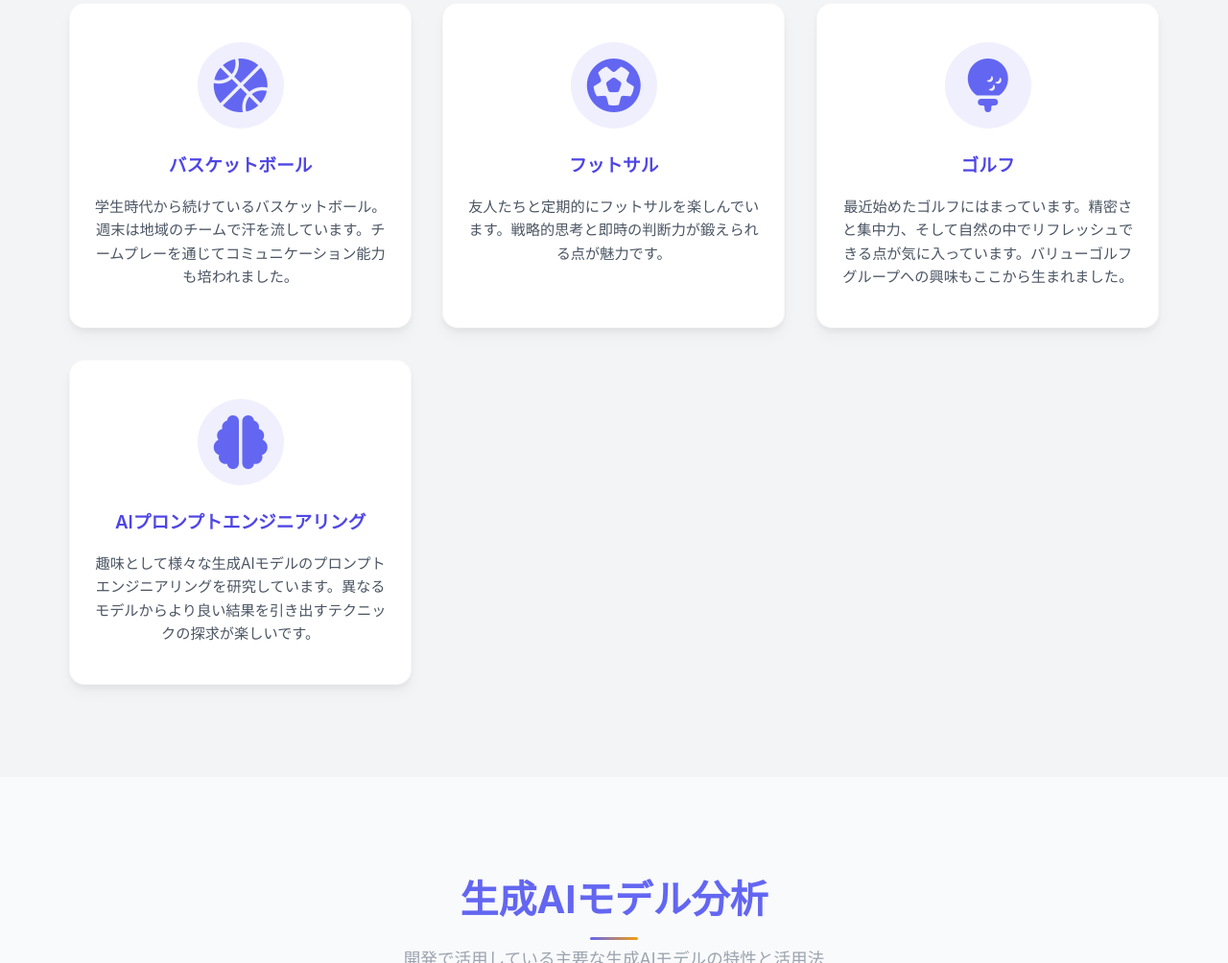
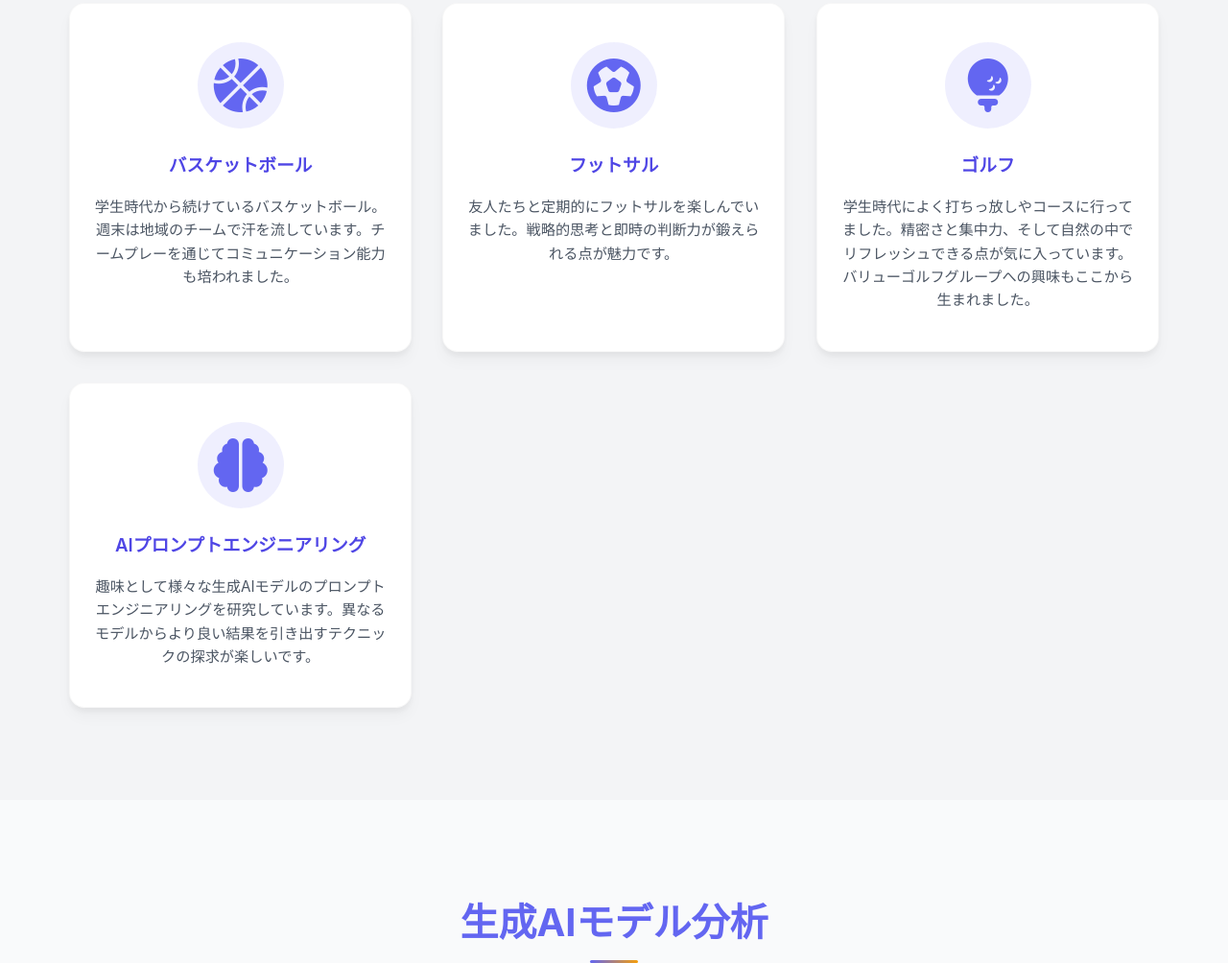
Before and after one commit to stephenkobe3008/ai-introduction, a plain HTML site: page index.html in a window 1280 px wide. Shown: the part 3368-4372 px from the top of the page at 96% size. Drawn offline with Linux system fonts and the light colour scheme.

Commit message:
update file

```diff
--- a/index.html
+++ b/index.html
@@ -206,7 +206,7 @@
                         <i class="fa-solid fa-futbol"></i>
                     </div>
                     <h3>フットサル</h3>
-                    <p>友人たちと定期的にフットサルを楽しんでいます。戦略的思考と即時の判断力が鍛えられる点が魅力です。</p>
+                    <p>友人たちと定期的にフットサルを楽しんでいました。戦略的思考と即時の判断力が鍛えられる点が魅力です。</p>
                 </div>
 
                 <div class="card hobby-card scale-stagger">
@@ -214,7 +214,7 @@
                         <i class="fa-solid fa-golf-ball-tee"></i>
                     </div>
                     <h3>ゴルフ</h3>
-                    <p>最近始めたゴルフにはまっています。精密さと集中力、そして自然の中でリフレッシュできる点が気に入っています。バリューゴルフグループへの興味もここから生まれました。</p>
+                    <p>学生時代によく打ちっ放しやコースに行ってました。精密さと集中力、そして自然の中でリフレッシュできる点が気に入っています。バリューゴルフグループへの興味もここから生まれました。</p>
                 </div>
 
                 <div class="card hobby-card scale-stagger">
```
